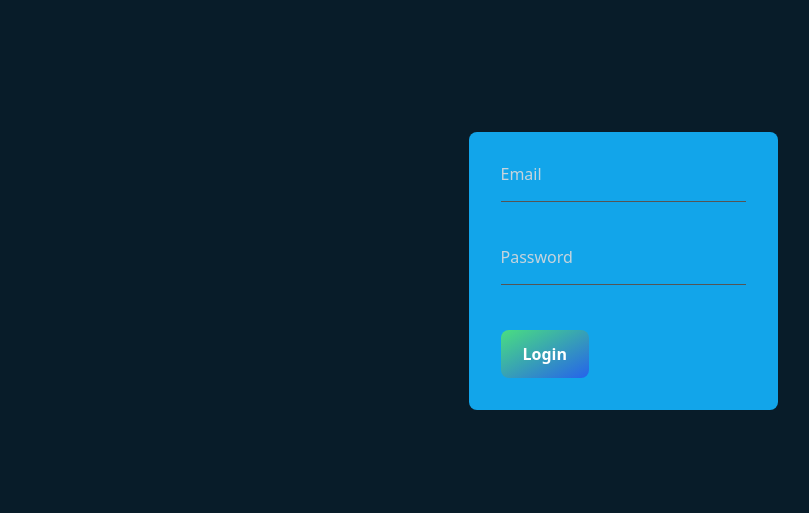
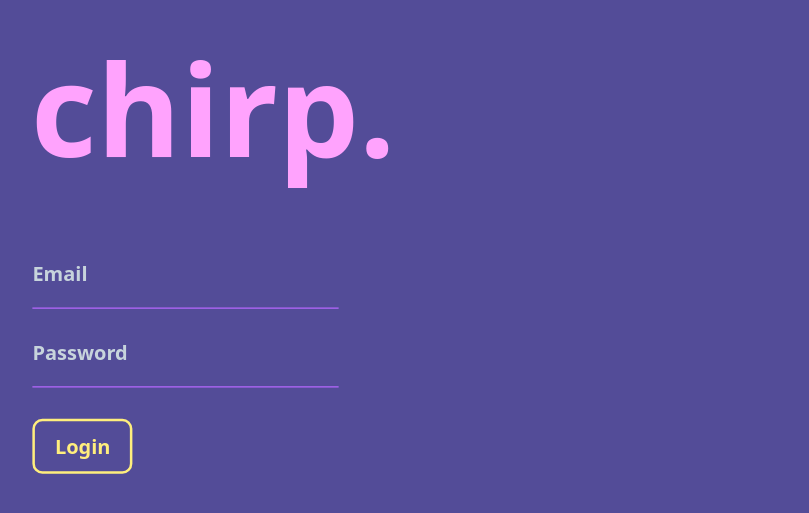
Before and after one commit to YARE0909/Side-Project, a Next.js app in the folder client/: page /signIn in a window 1280 px wide. Shown: the part 129-642 px from the top of the page, without its empty margins (17-826 px from the left). Built offline with nearby package versions, Linux system fonts and the light colour scheme.

Commit message:
💄 Updated signIn UI

```diff
--- a/client/src/pages/signIn.tsx
+++ b/client/src/pages/signIn.tsx
@@ -54,15 +54,26 @@ const SignIn = () => {
     }
   }, []);
   return (
-    <div className="w-full min-h-screen h-full flex items-center justify-center bg-[#081c29] text-white">
-      <div className="w-fit h-fit flex justify-center items-center gap-14 bg-[#12a5ea] rounded-lg p-8">
+    <div className="w-full min-h-screen h-full flex flex-col gap-20 items-start justify-center bg-[#534c98] text-white">
+      <div className="pl-12">
+        <h1 className="text-8xl lg:text-9xl text-[#FFA3FD] font-bold">
+          chirp.
+        </h1>
+      </div>
+      <div className="w-fit h-fit flex flex-col justify-center items-center gap-14 rounded-lg p-8 pl-20">
         <form
           onSubmit={handleLogin}
-          className="flex flex-col justify-center items-start gap-5"
+          className="flex flex-col justify-center items-start gap-3 scale-[1.25]"
         >
+          <div>
             <div className="input-container w-full">
-            <input onChange={handleChange} type="email" name="email" required />
-            <label className="block mb-2 text-sm font-medium text-white">
+              <input
+                onChange={handleChange}
+                type="email"
+                name="email"
+                required
+              />
+              <label className="block mb-2 text-sm font-bold text-white">
                 Email
               </label>
             </div>
@@ -73,23 +84,26 @@ const SignIn = () => {
                 name="password"
                 required
               />
-            <label className="block mb-2 text-sm font-medium text-white">
+              <label className="block mb-2 text-sm font-bold text-white">
                 Password
               </label>
             </div>
             <button
               type="submit"
-            className="relative inline-flex items-center justify-center p-0.5 overflow-hidden font-medium text-bg rounded-lg group bg-gradient-to-br from-green-400 to-blue-600 group-hover:from-green-400 group-hover:to-blue-600 hover:text-white focus:ring-4 focus:outline-none focus:ring-green-200"
+              className="border-[#FFEE7D] text-[#FFEE7D] font-bold border-2 rounded-lg pl-4 pr-4 pt-2 pb-2 hover:bg-[#FFEE7D] hover:text-[#b767ff] duration-300"
             >
-            <span className="relative px-5 py-2.5 transition-all ease-in duration-75 bg-bg text-white font-bold rounded-md group-hover:bg-opacity-0">
               Login
-            </span>
             </button>
+          </div>
+          <div>
             {!error ? null : (
               <div>
-              <h1 className="text-red-600">{error}</h1>
+                <h1 className="text-red-500 text-xs font-bold p-0 m-0">
+                  {error}
+                </h1>
               </div>
             )}
+          </div>
         </form>
       </div>
     </div>
--- a/client/src/styles/globals.css
+++ b/client/src/styles/globals.css
@@ -25,7 +25,7 @@ input[type="number"] {
 }
 .input-container input {
   border: 0;
-  border-bottom: 1px solid #555;
+  border-bottom: 1px solid #b767ff;
   background: transparent;
   width: 100%;
   padding: 8px 0 5px 0;
@@ -36,16 +36,17 @@ input[type="number"] {
 .input-container input:focus {
   border: none;
   outline: none;
-  border-bottom: 1.5px solid green;
+  border-bottom: 1.5px solid #44fadd;
 }
 .input-container input:hover {
   border: none;
   outline: none;
-  border-bottom: 1.5px solid blue;
+  border-bottom: 1.5px solid #ffee7d;
 }
 
 .input-container input:focus ~ label,
 .input-container input:valid ~ label {
   top: -12px;
   font-size: 12px;
+  font-weight: bold;
 }
```
Lines whose indentation alone changed are shown as unchanged.
